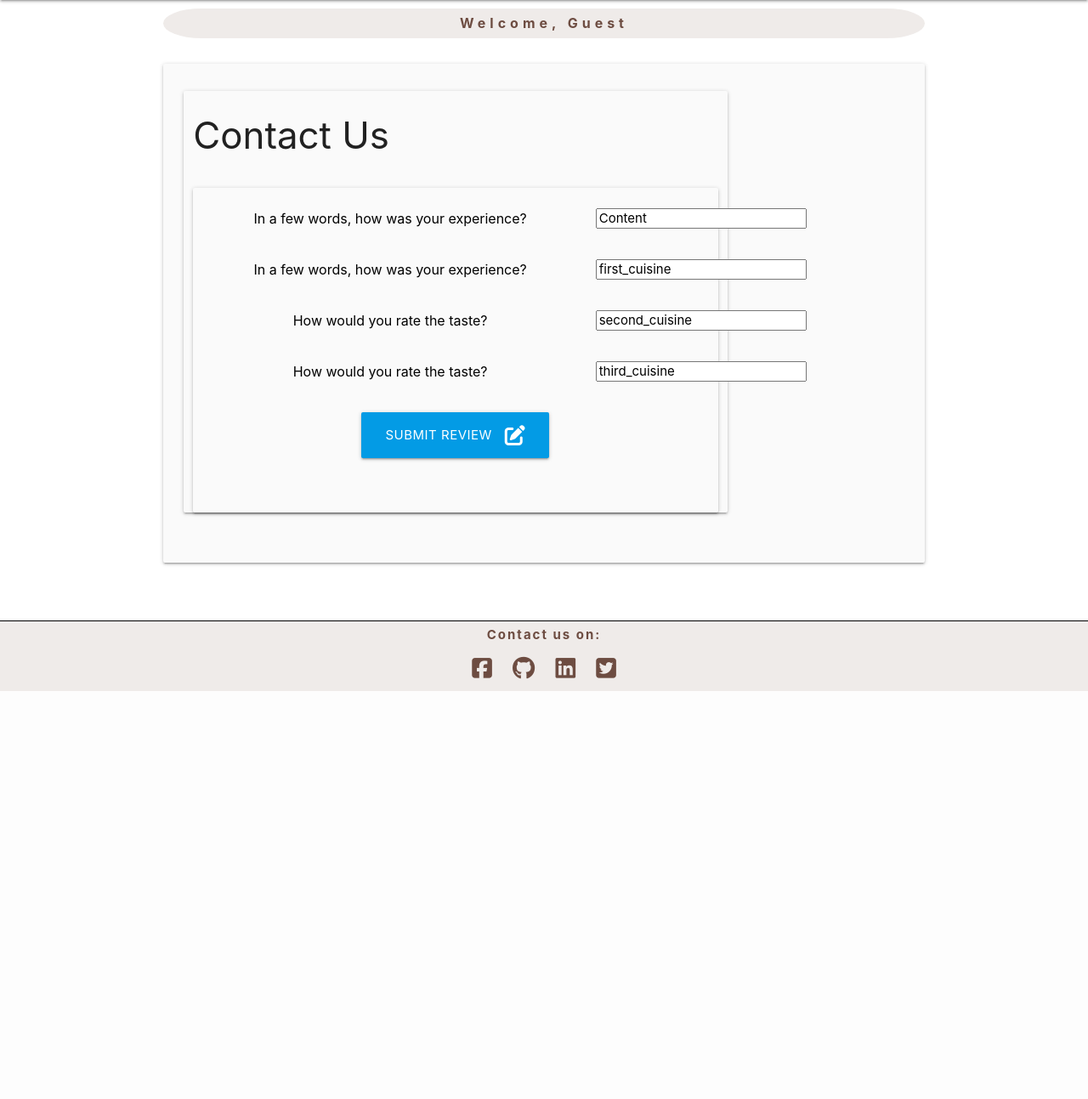
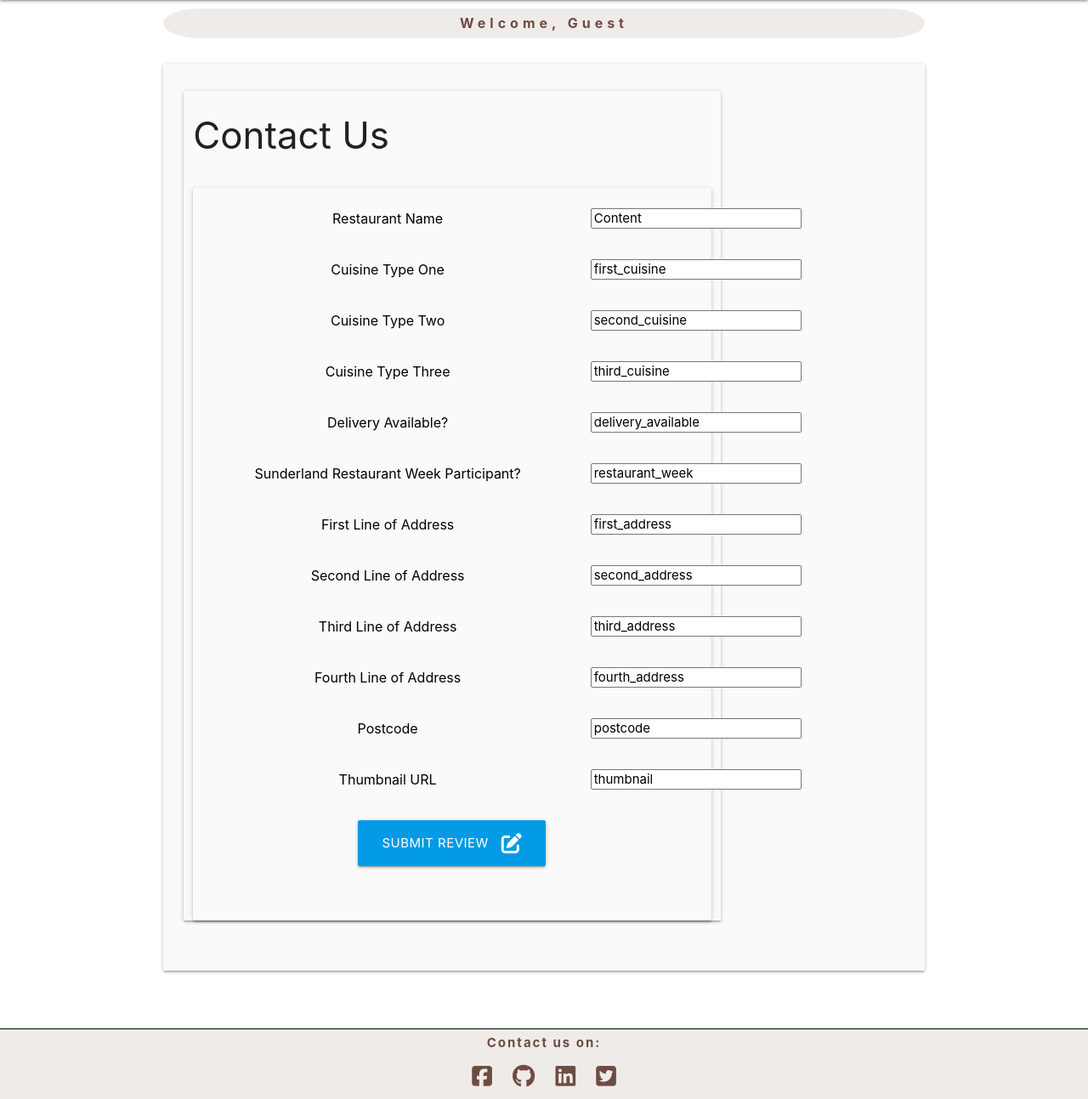
Before and after one commit to Dan-Matthews-23/local-legends, a Flask app: page /contact-us in a window 1280 px wide. Shown: the part 64-1357 px from the top of the page at 85% size. Before the commit the page ends 877 px from the top, so only its background shows below. Run offline with Flask 3, Linux system fonts and the light colour scheme; some libraries are stand-ins or nearby versions.

Commit message:
UPDATED routes, admin_portal, base with new redirects, admin_approvals

```diff
--- a/local_legends/routes.py
+++ b/local_legends/routes.py
@@ -35,7 +35,13 @@ def become_legend():
             restaurant_add_three = request.form.get("third_address")
             restaurant_add_four = request.form.get("fourth_address")
             restaurant_postcode = request.form.get("postcode")
-            restaurant_thumbnail = request.form.get("thumbnail")
+
+
+            posted_restaurant_thumbnail = request.form.get("thumbnail")
+            if not posted_restaurant_thumbnail:
+                restaurant_thumbnail = "https://images.pexels.com/photos/269257/pexels-photo-269257.jpeg?auto=compress&cs=tinysrgb&w=600"
+            else:
+                restaurant_thumbnail = posted_restaurant_thumbnail
             todays_date = datetime.datetime.now()
             date_only = todays_date.date()
 
@@ -310,33 +316,102 @@ def create_restaurant():
         session.pop('err')
 
     if session.get('is_logged_in', False):
-        try:
 
-            restaurant_name = request.form.get("restaurant_name")
-            restaurant_add_one = request.form.get("first_address")
-            restaurant_add_two = request.form.get("second_address")
-            restaurant_add_three = request.form.get("third_address")
-            restaurant_add_four = request.form.get("fourth_address")
-            restaurant_postcode = request.form.get("postcode")
-            restaurant_thumbnail = request.form.get("thumbnail")
-            todays_date = datetime.datetime.now()
-            date_only = todays_date.date()
+        approval_restaurant_id = request.form.get("restaurant_id")
 
-            restaurant_cuisine_one = request.form.get("first_cuisine")
-            restaurant_cuisine_two = request.form.get("second_cuisine")
-            restaurant_cuisine_three = request.form.get("third_cuisine")
+        approval = Approvals.query.filter_by(
+                approval_id=approval_restaurant_id).first()
 
-            if request.form.get("delivery_available") == "Yes":
-                restaurant_delivery = True
-            else:
-                restaurant_delivery = False
 
-            if request.form.get("restaurant_week") == "Yes":
-                restaurant_week = True
-            else:
-                restaurant_week = False
+        restaurant_name = approval.restaurant_name
+        restaurant_add_one = approval.restaurant_address_one
+        restaurant_add_two = approval.restaurant_address_two
+        restaurant_add_three = approval.restaurant_address_three
+        restaurant_add_four = approval.restaurant_address_four
+        restaurant_postcode = approval.restaurant_address_postcode
+        restaurant_thumbnail = approval.restaurant_image_url
+        restaurant_delivery = approval.restaurant_delivery
+        restaurant_week = approval.restaurant_week
+        restaurant_cuisine_one = approval.restaurant_cuisine_one
+        restaurant_cuisine_two = approval.restaurant_cuisine_two
+        restaurant_cuisine_three = approval.restaurant_cuisine_three
+        todays_date = datetime.datetime.now()
+        date_only = todays_date.date()
 
-            new_restaurant = Restaurants(restaurant_name=restaurant_name,
+        if not approval:
+            session['err'] = f"Error - the approval is {approval}"
+            redirect_url = request.referrer or url_for(home)
+            return redirect(redirect_url)
+
+        if not restaurant_name:
+            session['err'] = f"Error - the name is {restaurant_name}"
+            redirect_url = request.referrer or url_for(home)
+            return redirect(redirect_url)
+
+        if not restaurant_add_one:
+            session['err'] = f"Error - the add_one is {restaurant_add_one}"
+            redirect_url = request.referrer or url_for(home)
+            return redirect(redirect_url)
+
+        if not restaurant_add_two:
+            session['err'] = f"Error - the add_two is {restaurant_add_one}"
+            redirect_url = request.referrer or url_for(home)
+            return redirect(redirect_url)
+
+        if not restaurant_add_three:
+            session['err'] = f"Error - the add_three is {restaurant_add_three}"
+            redirect_url = request.referrer or url_for(home)
+            return redirect(redirect_url)
+
+        if not restaurant_add_four:
+            session['err'] = f"Error - the add_four is {restaurant_add_four}"
+            redirect_url = request.referrer or url_for(home)
+            return redirect(redirect_url)
+
+        if not restaurant_postcode:
+            session['err'] = f"Error - the restaurant_postcode is {restaurant_postcode}"
+            redirect_url = request.referrer or url_for(home)
+            return redirect(redirect_url)
+
+        if not restaurant_thumbnail:
+            session['err'] = f"Error - the restaurant_thumbnail is {restaurant_thumbnail}"
+            redirect_url = request.referrer or url_for(home)
+            return redirect(redirect_url)
+
+        #if not restaurant_delivery:
+            #session['err'] = f"Error - the restaurant_delivery is {restaurant_delivery}"
+            #redirect_url = request.referrer or url_for(home)
+            #return redirect(redirect_url)
+
+        #if not restaurant_week:
+            #session['err'] = f"Error - the restaurant_week is {restaurant_week}"
+            #redirect_url = request.referrer or url_for(home)
+            #return redirect(redirect_url)
+
+        if not restaurant_cuisine_one:
+            session['err'] = f"Error - the restaurant_cuisine_one is {restaurant_cuisine_one}"
+            redirect_url = request.referrer or url_for(home)
+            return redirect(redirect_url)
+
+        if not restaurant_cuisine_two:
+            session['err'] = f"Error - the restaurant_cuisine_two is {restaurant_cuisine_two}"
+            redirect_url = request.referrer or url_for(home)
+            return redirect(redirect_url)
+
+        if not restaurant_cuisine_three:
+            session['err'] = f"Error - the restaurant_cuisine_three is {restaurant_cuisine_three}"
+            redirect_url = request.referrer or url_for(home)
+            return redirect(redirect_url)
+
+        if not date_only:
+            session['err'] = f"Error - the date_only is {date_only}"
+            redirect_url = request.referrer or url_for(home)
+            return redirect(redirect_url)
+
+
+
+
+        new_restaurant = Restaurants(restaurant_name=restaurant_name,
                                          restaurant_address_one=restaurant_add_one,
                                          restaurant_address_two=restaurant_add_two,
                                          restaurant_address_three=restaurant_add_three,
@@ -351,18 +426,19 @@ def create_restaurant():
                                          restaurant_week=restaurant_week
                                          )
 
-            db.session.add(new_restaurant)
-            db.session.commit()
-        except Exception as e:
-            logger.error("Error creating restaurant:", e)
-            session['err'] = "Failed to create restaurant. Please try again later."
-            return redirect(url_for("admin_portal"))
+        db.session.add(new_restaurant)
+        db.session.commit()
 
-        session['err'] = "Restaurant created"
-        return redirect(url_for("restaurants"))
+        delete_approval = Approvals.query.filter_by(approval_id=approval_restaurant_id).first()
+        db.session.delete(delete_approval)
+        db.session.commit()
 
-    session['err'] = "You are not logged in"
-    return redirect(url_for("login"))
+        restaurants = Restaurants.query.order_by(Restaurants.restaurant_id).all()
+
+        return render_template("admin_portal.html", restaurants=restaurants)
+
+
+
 
 
 
@@ -1108,6 +1184,13 @@ def check_admin_status():
             return redirect(url_for("home"))
         return redirect(url_for("home"))
 
+## DELETE THIS ONE
+@app.route("/admin_portal", methods=["GET", "POST"])
+def admin_portal():
+    approvals = list(Approvals.query.order_by(Approvals.approval_id).all())
+    restaurants = list(Restaurants.query.order_by(Restaurants.restaurant_id).all())
+    return render_template("admin_portal.html", approvals=approvals, restaurants=restaurants)
+
 
 @app.route("/admin_login", methods=["GET", "POST"])
 def admin_login():
@@ -1138,9 +1221,7 @@ def admin_login():
 
                                 # Not setting admin_id to user_id as a final line of defense, as this could be easily intercepted if the user_id is known.
                                 session['admin_id'] = admin_id_check.admin_id
-                                restaurants = list(Restaurants.query.order_by(
-                                    Restaurants.restaurant_name).all())
-                                return render_template("admin_portal.html", restaurants=restaurants)
+                                return redirect(url_for("admin_portal"))
                             else:
                                 session['err'] = "Those details are incorrect"
                                 return redirect(url_for("home"))
--- a/local_legends/templates/base.html
+++ b/local_legends/templates/base.html
@@ -40,6 +40,7 @@
                 {% if session.is_logged_in %}<li><a class="header-links" href="{{ url_for('logout') }}">Sign Out</a></li>{% else %}<li><a class="header-links" href="{{ url_for('login') }}">Sign In</a></li>{% endif %}
                 <li><a class="header-links" href="{{ url_for('restaurants') }}">Restaurants</a></li>
                 <li><a class="header-links" href="{{ url_for('profile') }}">Profile</a></li>
+                {% if session.admin_id %}<li><a class="header-links" href="{{ url_for('admin_portal') }}">Admin portal</a></li>{% endif %}
             </ul>
 
         </div>
--- a/local_legends/templates/contact-us.html
+++ b/local_legends/templates/contact-us.html
@@ -21,7 +21,7 @@
                         <div class="row ">
                             <div class="col s9 m9 l9 xl9   leave-review-label-div">
                                 <label for="restaurant_name" class="default-text-styling">
-                                    In a few words, how was your experience?
+                                    Restaurant Name
                                 </label>
                             </div>
                             <div class="col s3 m3 l3 xl3   leave-review-select-div">
@@ -33,7 +33,7 @@
                         <div class="row ">
                             <div class="col s9 m9 l9 xl9   leave-review-label-div">
                                 <label for="first_cuisine" class="default-text-styling">
-                                    In a few words, how was your experience?
+                                    Cuisine Type One
                                 </label>
                             </div>
                             <div class="col s3 m3 l3 xl3   leave-review-select-div">
@@ -44,7 +44,7 @@
                         <div class="row ">
                             <div class="col s9 m9 l9 xl9   leave-review-label-div">
                                 <label for="second_cuisine" class="default-text-styling">
-                                    How would you rate the taste?
+                                    Cuisine Type Two
                             </label>
                             </div>
                             <div class="col s3 m3 l3 xl3   leave-review-select-div">
@@ -55,11 +55,99 @@
                         <div class="row ">
                             <div class="col s9 m9 l9 xl9   leave-review-label-div">
                                 <label for="third_cuisine" class="default-text-styling">
-                                    How would you rate the taste?
+                                    Cuisine Type Three
                                 </label>
                             </div>
                             <div class="col s3 m3 l3 xl3   leave-review-select-div">
                                 <input type="text" id="third_cuisine" name="third_cuisine" value="third_cuisine">
+                            </div>
+                        </div>
+
+                        <div class="row ">
+                            <div class="col s9 m9 l9 xl9   leave-review-label-div">
+                                <label for="delivery_available" class="default-text-styling">
+                                    Delivery Available?
+                                </label>
+                            </div>
+                            <div class="col s3 m3 l3 xl3   leave-review-select-div">
+                                <input type="text" id="delivery_available" name="delivery_available" value="delivery_available">
+                            </div>
+                        </div>
+
+                        <div class="row ">
+                            <div class="col s9 m9 l9 xl9   leave-review-label-div">
+                                <label for="restaurant_week" class="default-text-styling">
+                                    Sunderland Restaurant Week Participant?
+                                </label>
+                            </div>
+                            <div class="col s3 m3 l3 xl3   leave-review-select-div">
+                                <input type="text" id="restaurant_week" name="restaurant_week" value="restaurant_week">
+                            </div>
+                        </div>
+
+                        <div class="row ">
+                            <div class="col s9 m9 l9 xl9   leave-review-label-div">
+                                <label for="first_address" class="default-text-styling">
+                                    First Line of Address
+                                </label>
+                            </div>
+                            <div class="col s3 m3 l3 xl3   leave-review-select-div">
+                                <input type="text" id="first_address" name="first_address" value="first_address">
+                            </div>
+                        </div>
+
+                        <div class="row ">
+                            <div class="col s9 m9 l9 xl9   leave-review-label-div">
+                                <label for="second_address" class="default-text-styling">
+                                    Second Line of Address
+                                </label>
+                            </div>
+                            <div class="col s3 m3 l3 xl3   leave-review-select-div">
+                                <input type="text" id="second_address" name="second_address" value="second_address">
+                            </div>
+                        </div>
+
+                        <div class="row ">
+                            <div class="col s9 m9 l9 xl9   leave-review-label-div">
+                                <label for="third_address" class="default-text-styling">
+                                    Third Line of Address
+                                </label>
+                            </div>
+                            <div class="col s3 m3 l3 xl3   leave-review-select-div">
+                                <input type="text" id="third_address" name="third_address" value="third_address">
+                            </div>
+                        </div>
+
+                        <div class="row ">
+                            <div class="col s9 m9 l9 xl9   leave-review-label-div">
+                                <label for="fourth_address" class="default-text-styling">
+                                    Fourth Line of Address
+                                </label>
+                            </div>
+                            <div class="col s3 m3 l3 xl3   leave-review-select-div">
+                                <input type="text" id="fourth_address" name="fourth_address" value="fourth_address">
+                            </div>
+                        </div>
+
+                        <div class="row ">
+                            <div class="col s9 m9 l9 xl9   leave-review-label-div">
+                                <label for="postcode" class="default-text-styling">
+                                    Postcode
+                                </label>
+                            </div>
+                            <div class="col s3 m3 l3 xl3   leave-review-select-div">
+                                <input type="text" id="postcode" name="postcode" value="postcode">
+                            </div>
+                        </div>
+
+                        <div class="row ">
+                            <div class="col s9 m9 l9 xl9   leave-review-label-div">
+                                <label for="thumbnail" class="default-text-styling">
+                                    Thumbnail URL
+                                </label>
+                            </div>
+                            <div class="col s3 m3 l3 xl3   leave-review-select-div">
+                                <input type="text" id="thumbnail" name="thumbnail" value="thumbnail">
                             </div>
                         </div>
 
```
Also changed, not shown: local_legends/templates/admin_portal.html (+21 -21 lines).
